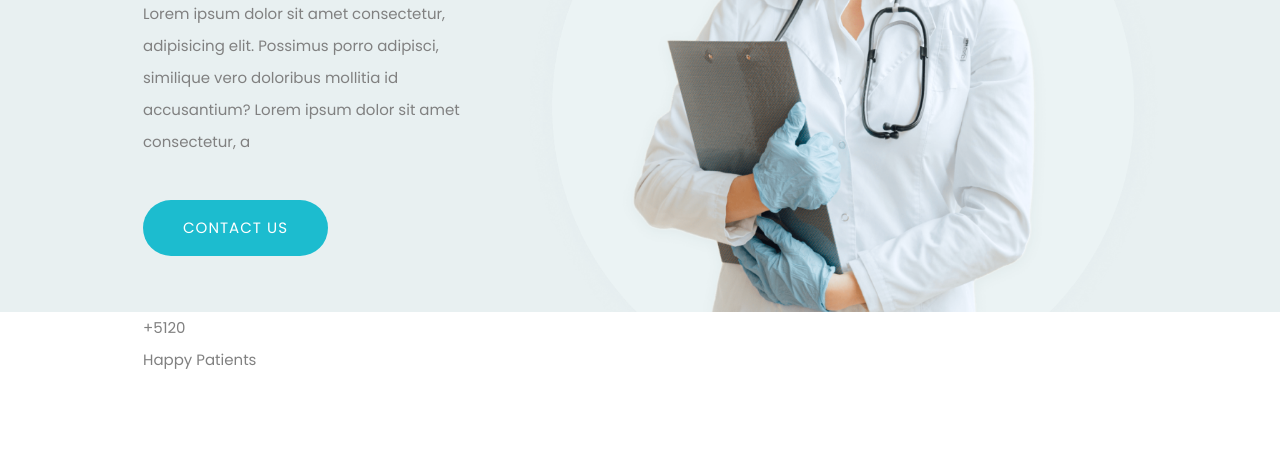
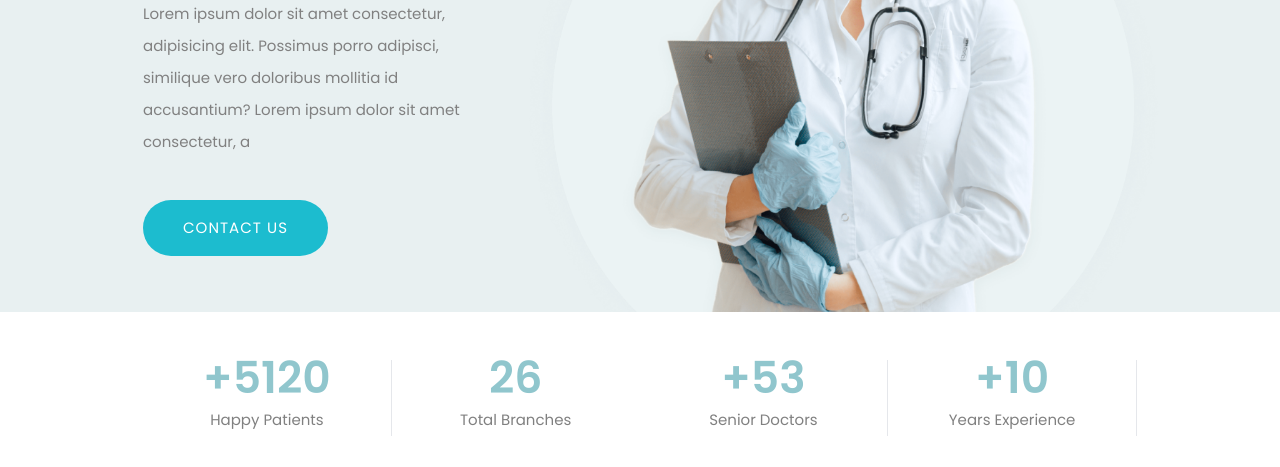
Before and after one commit to Khaffycodes/health-landing-page, a website: page src/index.html in a window 1280 px wide. Shown: the part 441-908 px from the top of the page. Drawn offline with nearby package versions, Linux system fonts and the light colour scheme.

```diff
--- a/src/index.html
+++ b/src/index.html
@@ -231,17 +231,55 @@
       </div>
     </section>
     <!-- stats section -->
-    <section class="stats section">
+    <section class="mt-8 stats section xl:mt-12">
       <div class="container mx-auto">
         <!-- wrapper -->
-        <div>
-          <div>
-            <div>+5120</div>
+        <div class="flex flex-col xl:flex-row gap-y-6 justify-between">
+          <div
+            class="stats__item flex-1 xl:border-r flex flex-col items-center"
+          >
+            <div
+              class="text-3xl xl:text-[44px] font-semibold text-accent-tertiary xl:mb-2"
+            >
+              +5120
+            </div>
             <div>Happy Patients</div>
+          </div>
+
+          <div class="stats__item flex-1 flex flex-col items-center">
+            <div
+              class="text-3xl xl:text-[44px] font-semibold text-accent-tertiary xl:mb-2"
+            >
+              26
+            </div>
+            <div>Total Branches</div>
+          </div>
+
+          <div
+            class="stats__item flex-1 xl:border-r flex flex-col items-center"
+          >
+            <div
+              class="text-3xl xl:text-[44px] font-semibold text-accent-tertiary xl:mb-2"
+            >
+              +53
+            </div>
+            <div>Senior Doctors</div>
+          </div>
+
+          <div
+            class="stats__item flex-1 xl:border-r flex flex-col items-center"
+          >
+            <div
+              class="text-3xl xl:text-[44px] font-semibold text-accent-tertiary xl:mb-2"
+            >
+              +10
+            </div>
+            <div>Years Experience</div>
           </div>
         </div>
       </div>
     </section>
+    <!-- services section -->
     <!-- temp div -->
     <div class="h-[4000px]"></div>
     <!--------Script JS--------- -->
```
Also changed, not shown: dist/output.css.
